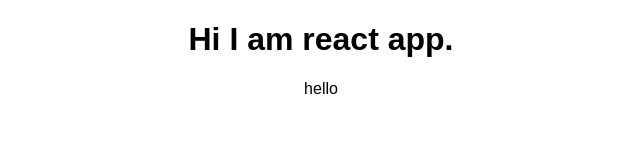
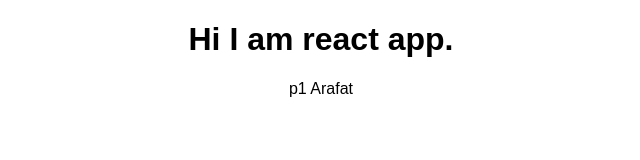
Before and after one commit to tamzidpeace/React, a React (Create React App) app in the folder app00/: page / in a window 1280 px wide. Shown: the top 160 px of the page, without its empty margins (319-959 px from the left). Built offline with nearby package versions, Linux system fonts and the light colour scheme.

Commit message:
props understaing

```diff
--- a/app00/src/App.js
+++ b/app00/src/App.js
@@ -6,8 +6,8 @@ class App extends Component {
   render() {
     return (
       <div className="App">
-        <h1> Hi I am react app. </h1>
-         <Person/>
+        <h1>Hi I am react app. </h1>
+        <Person className="p1" name="p1"/>
       </div>
     );
   }
--- a/app00/src/Person/Person.js
+++ b/app00/src/Person/Person.js
@@ -1,7 +1,10 @@
 import React from 'react';
 
-const person = () => {
-     return "hello";
+const person = (props) => {
+     return (
+
+          <p > {props.name} Arafat</p>
+     );
 };
 
 export default person;
```
